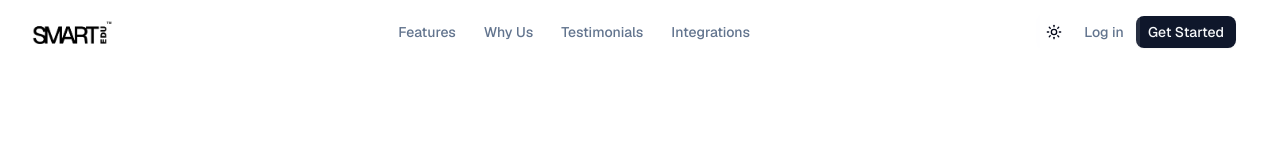
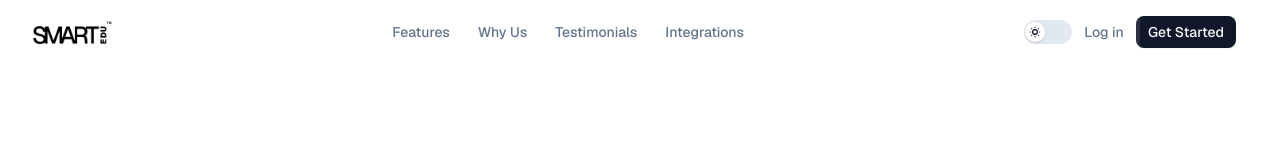
Before and after one commit to EASYNETY/1ta, a Next.js app: page / in a window 1280 px wide. Shown: the top 160 px of the page. Built offline with nearby package versions, Linux system fonts and the light colour scheme.

Commit message:
modified:   components/theme-provider.tsx

```diff
--- a/components/theme-provider.tsx
+++ b/components/theme-provider.tsx
@@ -1,57 +1,136 @@
 // components/theme-provider.tsx
-"use client"; // **Essential:** Theme providers need client-side logic (localStorage, hooks)
+"use client";
 
 import * as React from "react";
-import { ThemeProvider as NextThemesProvider } from "next-themes";
+import { ThemeProvider as NextThemesProvider, useTheme } from "next-themes";
 import type { ThemeProviderProps } from "next-themes";
-import { Moon, Sun } from "lucide-react"; // Example icons
-import { useTheme } from "next-themes";
-import { DyraneButton } from "./dyrane-ui/dyrane-button";
+import { Moon, SunDim } from "lucide-react";
+import { motion, AnimatePresence } from "framer-motion"; // Import AnimatePresence
+import { cn } from "@/lib/utils";
 
-
-/**
- * ThemeProvider Component
- *
- * This component wraps the ThemeProvider from the `next-themes` library.
- * It's marked as a client component ('use client') because theme management
- * relies on browser features like localStorage and the `useTheme` hook.
- *
- * It passes all received props down to the underlying NextThemesProvider,
- * allowing configuration like setting the attribute ('class' or 'data-theme'),
- * default theme, enabling system preference detection, etc.
- *
- * @param {ThemeProviderProps} props - Props accepted by the `next-themes` ThemeProvider.
- *                                   Includes `children` and configuration options.
- *
- * Common Props Used (as seen in RootLayout):
- * - `attribute="class"`: Applies the theme ('light' or 'dark') as a class to the `<html>` element.
- *                        Crucial for TailwindCSS dark mode (`dark:` variants).
- * - `defaultTheme="system"`: Uses the user's operating system preference as the default
- *                            if no theme is explicitly set or stored.
- * - `enableSystem`: Enables detection and application of the system theme.
- * - `disableTransitionOnChange`: Prevents theme transitions (like CSS transitions)
- *                                from running when the theme initially loads or changes,
- *                                avoiding potential visual glitches.
- * @returns {JSX.Element} - The rendered ThemeProvider component.
- */
+// --- ThemeProvider Component (remains the same) ---
 export function ThemeProvider({ children, ...props }: ThemeProviderProps) {
-    // Render the actual provider from the library, passing down children and all other props
     return <NextThemesProvider {...props}>{children}</NextThemesProvider>;
 }
 
+
+// --- Refined Animated Switch ThemeToggle ---
 export function ThemeToggle() {
-    const { setTheme, theme } = useTheme();
+    const { setTheme, resolvedTheme } = useTheme();
+    const [mounted, setMounted] = React.useState(false);
+
+    React.useEffect(() => setMounted(true), []);
+
+    const isDark = resolvedTheme === 'dark';
+
+    const toggleTheme = () => {
+        setTheme(isDark ? 'light' : 'dark');
+    };
+
+    // --- Styling Configuration (Adjust to DyraneUI Tokens) ---
+    const switchWidth = "w-12";      // Slightly smaller width (48px)
+    const switchHeight = "h-6";      // (24px)
+    const thumbSize = "size-5";      // (20px) - Leaves 2px padding on top/bottom
+    const trackPadding = "p-.5";    // (2px) - Padding inside the track
+    const thumbOffset = "0px";     // Fine-tune thumb start/end position (slightly more than padding)
+
+    // Track background colors
+    const lightTrackBg = "bg-slate-200 dark:bg-slate-700";
+    const darkTrackBg = "bg-slate-800 dark:bg-blue-900/50"; // Example dark mode active color
+
+    // Thumb background color
+    const thumbBg = "bg-white dark:bg-slate-950";
+
+    // Icon colors
+    const sunColor = "text-slate-950";
+    const moonColor = "text-slate-400";
+
+    // Spring animation for the thumb
+    const spring = {
+        type: "spring",
+        stiffness: 500, // Slightly less stiff for smoother feel
+        damping: 30,    // Standard damping
+    };
+
+    // Variants for icon animation (cross-fade)
+    const iconVariants = {
+        initial: { opacity: 0, scale: 0.6, rotate: -90 },
+        animate: { opacity: 1, scale: 1, rotate: 0 },
+        exit: { opacity: 0, scale: 0.6, rotate: 90 },
+    };
+    const iconTransition = { duration: 0.2, ease: "easeIn" };
+
+
+    if (!mounted) {
+        // Placeholder to prevent layout shift
+        return <div className={cn("rounded-full", switchWidth, switchHeight)} />;
+    }
 
     return (
-        <DyraneButton
-            variant="ghost"
-            size="icon"
-            onClick={() => setTheme(theme === "light" ? "dark" : "light")}
-            aria-label="Toggle theme"
+        <button // Use a button for better semantics and focus handling
+            onClick={toggleTheme}
+            aria-label={`Switch to ${isDark ? 'light' : 'dark'} mode`}
+            role="switch"
+            aria-checked={isDark}
+            className={cn(
+                "relative flex cursor-pointer items-center rounded-full border border-transparent transition-colors duration-300 ease-in-out focus-visible:outline-none focus-visible:ring-2 focus-visible:ring-ring focus-visible:ring-offset-2 focus-visible:ring-offset-background", // Added focus styles
+                switchWidth,
+                switchHeight,
+                trackPadding,
+                // Apply track background based on theme
+                isDark ? darkTrackBg : lightTrackBg
+            )}
         >
-            <Sun className="h-[1.2rem] w-[1.2rem] rotate-0 scale-100 transition-all dark:-rotate-90 dark:scale-0" />
-            <Moon className="absolute h-[1.2rem] w-[1.2rem] rotate-90 scale-0 transition-all dark:rotate-0 dark:scale-100" />
-            <span className="sr-only">Toggle theme</span>
-        </DyraneButton>
+            <span className="sr-only">
+                {`Current theme: ${resolvedTheme}`}
+            </span>
+
+            {/* Motion Thumb - contains icons */}
+            <motion.span // Use span for the thumb container
+                layout // Enable smooth layout animation
+                transition={spring} // Apply spring transition
+                // Position thumb using translateX for smoother animation with layout
+                className={cn(
+                    "absolute flex items-center justify-center rounded-full shadow-sm",
+                    thumbBg,
+                    thumbSize
+                    // Apply transform based on theme state
+                    // isDark ? 'translate-x-[calc(100%-4px)]' : 'translate-x-[4px]' // Translate doesn't work well with layout prop here
+                )}
+                // Let layout handle positioning based on justify content of parent in next step (or use style)
+                style={{
+                    // Position based on theme using left/right
+                    left: isDark ? 'auto' : thumbOffset,
+                    right: isDark ? thumbOffset : 'auto'
+                }}
+            >
+                {/* AnimatePresence for icon cross-fade */}
+                <AnimatePresence initial={false} mode="wait">
+                    {isDark ? (
+                        <motion.div
+                            key="moon" // Unique key for AnimatePresence
+                            variants={iconVariants}
+                            initial="initial"
+                            animate="animate"
+                            exit="exit"
+                            transition={iconTransition}
+                        >
+                            <Moon className={cn("size-3.5", moonColor)} /> {/* Smaller icon */}
+                        </motion.div>
+                    ) : (
+                        <motion.div
+                            key="sun" // Unique key for AnimatePresence
+                            variants={iconVariants}
+                            initial="initial"
+                            animate="animate"
+                            exit="exit"
+                            transition={iconTransition}
+                        >
+                            <SunDim className={cn("size-3.5", sunColor)} /> {/* Smaller icon */}
+                        </motion.div>
+                    )}
+                </AnimatePresence>
+            </motion.span>
+        </button>
     );
 }
```
